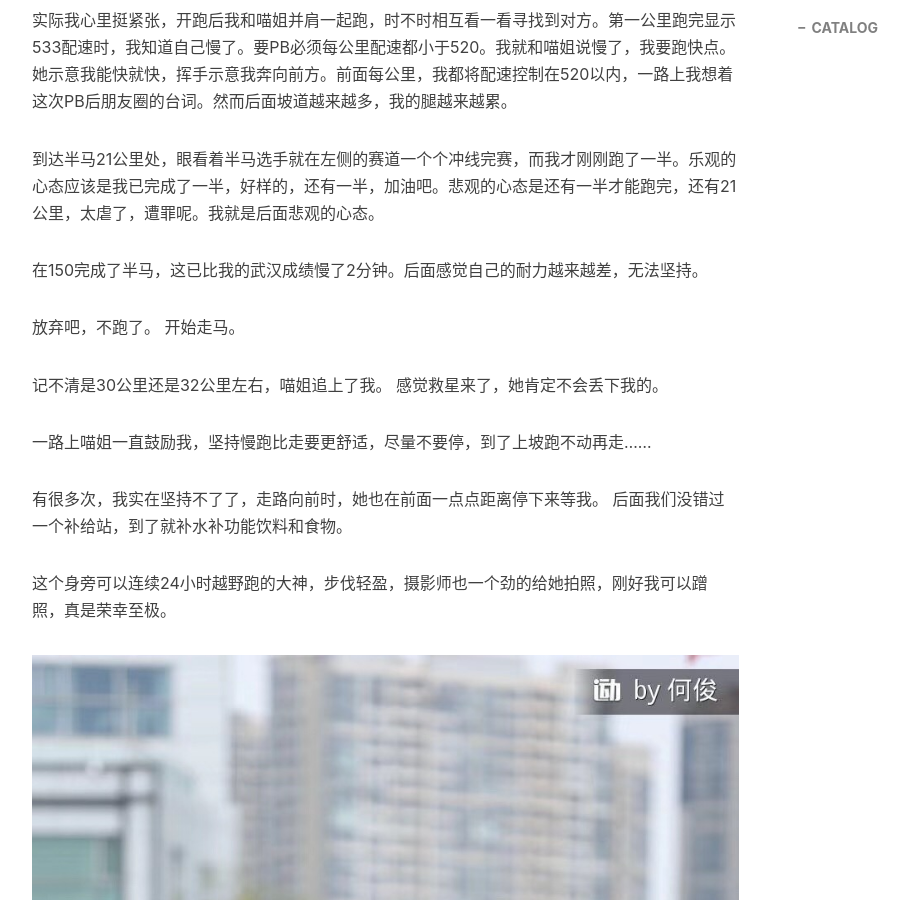
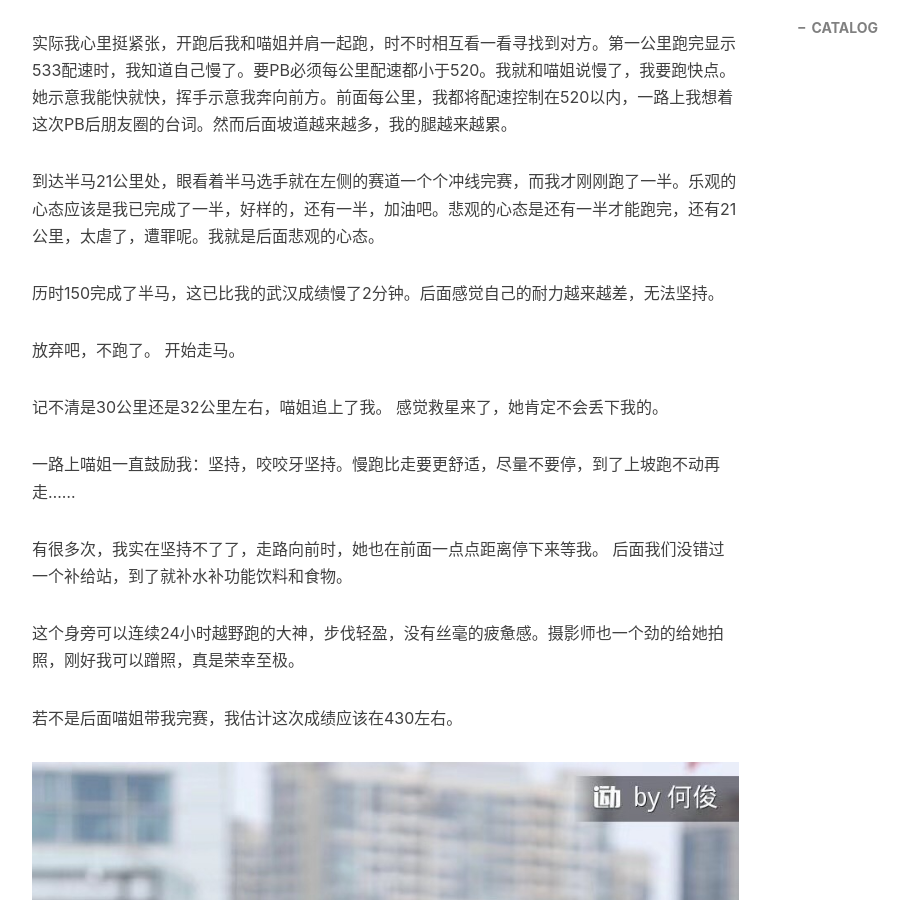
Before and after one commit to Davinly/davinly.github.io, a Jekyll site: the page built from _posts/2019-05-08-五四青马，纪念五四青年运动一百周年.md, in a window 1280 px wide and 900 px high, scrolled down 8354 px. Shown: the whole window, without its empty margins (233-1142 px from the left). Built offline with Jekyll 4.4.1, drawn with Linux system fonts in a browser that asks for light colours; nearby versions of some CDN libraries; our own code applies the rules of GitHub Pages for plain Markdown files; comment, search, counter and statistics services are not loaded; some of the changed text lies outside the part shown.

Commit message:
2019qingdao

```diff
--- a/_posts/2019-05-08-五四青马，纪念五四青年运动一百周年.md
+++ b/_posts/2019-05-08-五四青马，纪念五四青年运动一百周年.md
@@ -41,10 +41,9 @@
 
 
 ![](http://daichunlei.com/img/qingdao11.jpg)
-
 ![](http://daichunlei.com/img/qingdao05.jpg)
 
-当赛事成绩出来，令我大吃一惊的是：**我们两个人枪声成绩和净成绩完全一样，一秒都没有相差。**
+当赛事成绩出来，我们各自晒出收到的成绩短信时，令我大吃一惊的是：**我们两个人枪声成绩和净成绩完全一样，一秒都没有相差。**
 
 ![](http://daichunlei.com/img/qingdao03.jpg)
 
@@ -58,17 +57,19 @@
 
 到达半马21公里处，眼看着半马选手就在左侧的赛道一个个冲线完赛，而我才刚刚跑了一半。乐观的心态应该是我已完成了一半，好样的，还有一半，加油吧。悲观的心态是还有一半才能跑完，还有21公里，太虐了，遭罪呢。我就是后面悲观的心态。
 
-在150完成了半马，这已比我的武汉成绩慢了2分钟。后面感觉自己的耐力越来越差，无法坚持。
+历时150完成了半马，这已比我的武汉成绩慢了2分钟。后面感觉自己的耐力越来越差，无法坚持。
 
 放弃吧，不跑了。 开始走马。
 
 记不清是30公里还是32公里左右，喵姐追上了我。 感觉救星来了，她肯定不会丢下我的。
 
-一路上喵姐一直鼓励我，坚持慢跑比走要更舒适，尽量不要停，到了上坡跑不动再走……
+一路上喵姐一直鼓励我：坚持，咬咬牙坚持。慢跑比走要更舒适，尽量不要停，到了上坡跑不动再走……
 
 有很多次，我实在坚持不了了，走路向前时，她也在前面一点点距离停下来等我。 后面我们没错过一个补给站，到了就补水补功能饮料和食物。
 
-这个身旁可以连续24小时越野跑的大神，步伐轻盈，摄影师也一个劲的给她拍照，刚好我可以蹭照，真是荣幸至极。
+这个身旁可以连续24小时越野跑的大神，步伐轻盈，没有丝毫的疲惫感。摄影师也一个劲的给她拍照，刚好我可以蹭照，真是荣幸至极。
+
+若不是后面喵姐带我完赛，我估计这次成绩应该在430左右。
 
 
 ![](http://daichunlei.com/img/qingdao07.jpg)
```
